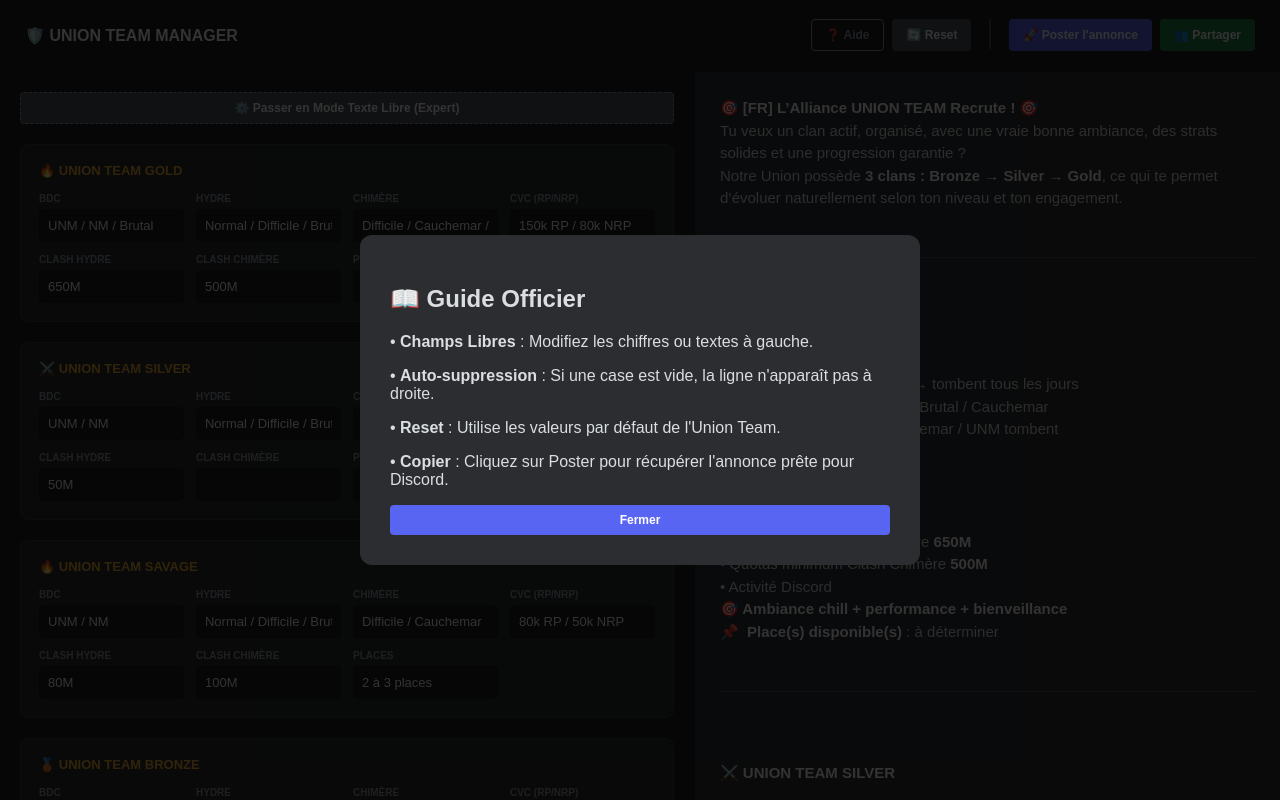
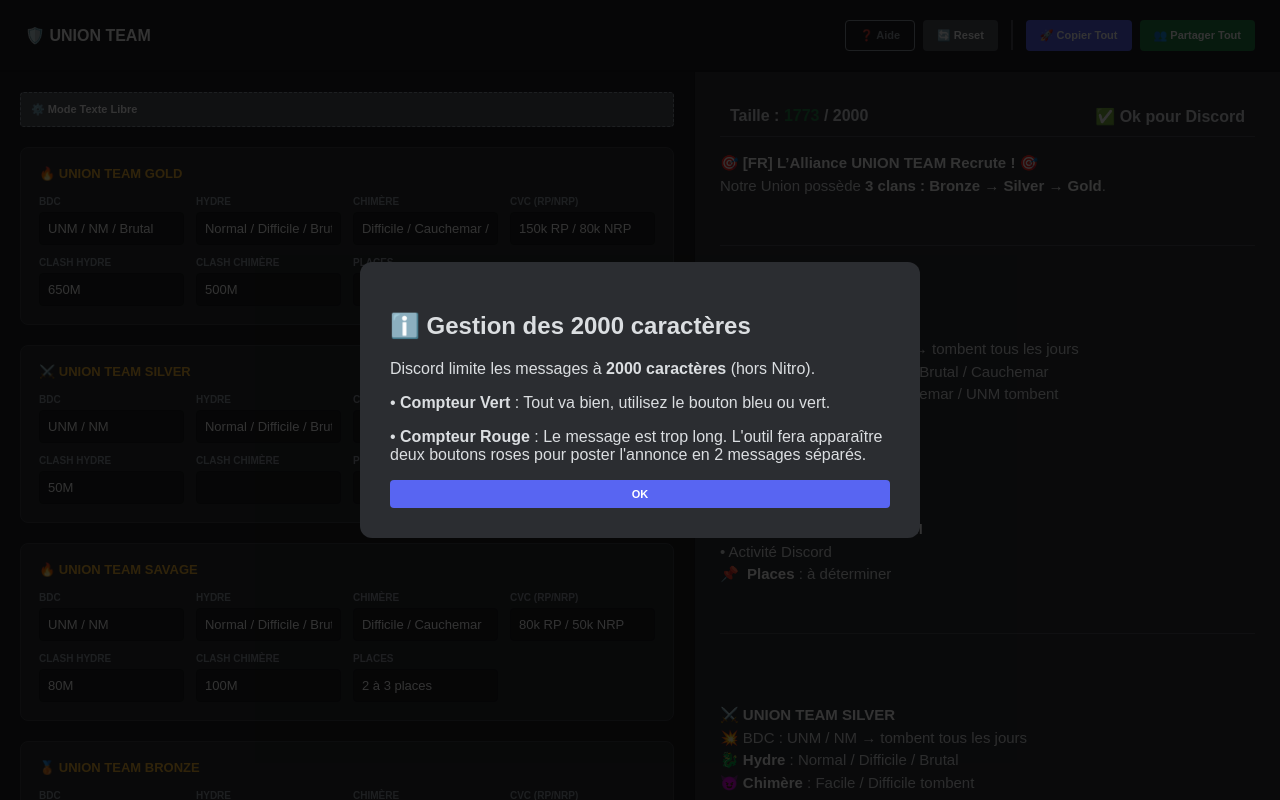
Before and after one commit to Rogue06/rsl-unionteam, a plain HTML site: page index.html in a window 1280 px wide. Both pictures are taken after a click on the button "❓ Aide". Drawn offline with Linux system fonts and the light colour scheme.

Commit message:
Update UNION TEAM Manager interface

````diff
--- a/index.html
+++ b/index.html
@@ -3,12 +3,12 @@
 <head>
     <meta charset="UTF-8">
     <meta name="viewport" content="width=device-width, initial-scale=1.0">
-    <title>UNION TEAM - Dashboard Officiel</title>
+    <title>UNION TEAM - Dashboard Sécurisé</title>
     <style>
         :root {
             --bg-darker: #1e1f22; --bg-main: #2b2d31; --bg-preview: #313338;
             --text-white: #ffffff; --text-main: #dbdee1; --text-muted: #949ba4;
-            --accent-discord: #5865f2; --success-green: #248046; --warning-orange: #f0b232;
+            --accent-discord: #5865f2; --success-green: #248046; --warning-orange: #f0b232; --danger: #f23f43;
         }
 
         body, html { margin: 0; padding: 0; height: 100%; font-family: "gg sans", sans-serif; background-color: var(--bg-main); color: var(--text-main); overflow: hidden; }
@@ -16,9 +16,9 @@
 
         .container { display: flex; height: calc(100% - 70px); }
         .editor-zone { flex: 1.1; background-color: var(--bg-darker); padding: 20px; overflow-y: auto; border-right: 1px solid #1a1b1e; }
-        .preview-zone { flex: 0.9; background-color: var(--bg-preview); padding: 25px; overflow-y: auto; scroll-behavior: smooth; }
+        .preview-zone { flex: 0.9; background-color: var(--bg-preview); padding: 25px; overflow-y: auto; scroll-behavior: smooth; position: relative; }
 
-        .clan-card { background: #2b2d31; border-radius: 8px; padding: 18px; margin-bottom: 20px; border: 1px solid #3f4147; transition: 0.3s; }
+        .clan-card { background: #2b2d31; border-radius: 8px; padding: 18px; margin-bottom: 20px; border: 1px solid #3f4147; }
         .clan-card h3 { margin: 0 0 15px 0; font-size: 13px; color: var(--warning-orange); text-transform: uppercase; }
 
         .grid-inputs { display: grid; grid-template-columns: repeat(auto-fit, minmax(140px, 1fr)); gap: 12px; }
@@ -26,45 +26,53 @@
         label { font-size: 10px; font-weight: 800; color: var(--text-muted); text-transform: uppercase; }
 
         input { background: #1e1f22; border: 1px solid #1a1b1e; border-radius: 4px; padding: 8px; color: white; font-size: 13px; outline: none; }
-        input:focus { border-color: var(--accent-discord); background: #232428; }
+        input:focus { border-color: var(--accent-discord); }
 
         .hl-active { background-color: rgba(240, 178, 50, 0.8) !important; color: black !important; font-weight: bold; border-radius: 3px; padding: 0 2px; }
 
-        .btn-group { display: flex; gap: 8px; }
-        button { padding: 8px 14px; border-radius: 4px; border: none; font-weight: 600; cursor: pointer; font-size: 12px; display: flex; align-items: center; gap: 6px; transition: 0.2s; }
+        .btn-group { display: flex; gap: 8px; flex-wrap: wrap; }
+        button { padding: 8px 14px; border-radius: 4px; border: none; font-weight: 600; cursor: pointer; font-size: 11px; display: flex; align-items: center; gap: 6px; transition: 0.2s; }
         .btn-blue { background-color: var(--accent-discord); color: white; }
         .btn-green { background-color: var(--success-green); color: white; }
         .btn-gray { background: #4f545c; color: white; }
         .btn-outline { background: transparent; border: 1px solid var(--text-muted); color: var(--text-muted); }
-        .btn-toggle { background: #4f545c; color: white; width: 100%; justify-content: center; margin-bottom: 20px; border: 1px dashed #949ba4; }
+        .btn-split { background: #eb459e; color: white; }
 
-        .discord-mockup { font-size: 15px; line-height: 1.5; white-space: pre-wrap; color: #dbdee1; }
+        .char-counter { position: sticky; top: -25px; background: var(--bg-preview); padding: 10px; font-weight: bold; border-bottom: 1px solid #4e5058; margin-bottom: 15px; z-index: 10; display: flex; justify-content: space-between; }
+        .limit-ok { color: var(--success-green); }
+        .limit-bad { color: var(--danger); }
+
+        .discord-mockup { font-size: 15px; line-height: 1.5; white-space: pre-wrap; color: #dbdee1; padding-bottom: 100px; }
         .discord-mockup strong { color: #fff; }
         .discord-mockup hr { border: none; border-top: 1px solid #4e5058; margin: 25px 0; }
 
-        #copy-toast { position: fixed; bottom: 30px; left: 50%; transform: translateX(-50%); background: var(--success-green); color: white; padding: 12px 25px; border-radius: 8px; opacity: 0; transition: 0.4s; font-weight: bold; z-index: 2000; pointer-events: none; }
+        #copy-toast { position: fixed; bottom: 30px; left: 50%; transform: translateX(-50%); background: var(--success-green); color: white; padding: 12px 25px; border-radius: 8px; opacity: 0; transition: 0.4s; z-index: 5000; pointer-events: none; }
         #expertMode { display: none; width: 100%; height: 85%; background: #232428; color: #dcddde; font-family: monospace; padding: 15px; border-radius: 8px; resize: none; border: 1px solid #1a1b1e; }
 
-        #helpModal { position: fixed; inset: 0; background: rgba(0,0,0,0.8); display: none; align-items: center; justify-content: center; z-index: 3000; }
-        .modal-content { background: var(--bg-main); padding: 30px; border-radius: 12px; max-width: 500px; color: var(--text-main); }
+        #helpModal { position: fixed; inset: 0; background: rgba(0,0,0,0.8); display: none; align-items: center; justify-content: center; z-index: 6000; }
+        .modal-content { background: var(--bg-main); padding: 30px; border-radius: 12px; max-width: 500px; }
     </style>
 </head>
 <body>
 
 <header>
-    <div style="font-weight: 800; color: white;">🛡️ UNION TEAM MANAGER</div>
+    <div style="font-weight: 800; color: white;">🛡️ UNION TEAM</div>
     <div class="btn-group">
         <button class="btn-outline" onclick="toggleHelp()">❓ Aide</button>
         <button class="btn-gray" onclick="confirmReset()">🔄 Reset</button>
-        <div style="width: 2px; height: 30px; background: #4e5058; margin: 0 10px;"></div>
-        <button class="btn-blue" onclick="copyAction('pure')">🚀 Poster l'annonce</button>
-        <button class="btn-green" onclick="copyAction('friend')">👥 Partager</button>
+        <div style="width: 2px; height: 30px; background: #4e5058; margin: 0 5px;"></div>
+
+        <button class="btn-blue" id="btn-copy-full" onclick="copyAction('pure')">🚀 Copier Tout</button>
+        <button class="btn-green" id="btn-share-full" onclick="copyAction('friend')">👥 Partager Tout</button>
+
+        <button class="btn-split" id="btn-p1" style="display:none" onclick="copySplit(1)">✂️ Copier P1 (Gold/Silver)</button>
+        <button class="btn-split" id="btn-p2" style="display:none" onclick="copySplit(2)">✂️ Copier P2 (Savage/Bronze)</button>
     </div>
 </header>
 
 <div class="container">
     <div class="editor-zone">
-        <button id="toggleBtn" class="btn-toggle" onclick="toggleMode()">⚙️ Passer en Mode Texte Libre (Expert)</button>
+        <button id="toggleBtn" class="btn-toggle" style="background:#4f545c; color:white; width:100%; padding:10px; margin-bottom:20px; border:1px dashed #949ba4; cursor:pointer;" onclick="toggleMode()">⚙️ Mode Texte Libre</button>
 
         <div id="formMode">
             <div class="clan-card" onfocusin="syncFocus('preview_gold')">
@@ -122,129 +130,145 @@
         <textarea id="expertMode"></textarea>
     </div>
 
-    <div class="preview-zone" id="previewArea">
+    <div class="preview-zone">
+        <div class="char-counter">
+            <span>Taille : <span id="charCount">0</span> / 2000</span>
+            <span id="limitStatus"></span>
+        </div>
         <div id="visualPreview" class="discord-mockup"></div>
     </div>
 </div>
 
 <div id="helpModal">
     <div class="modal-content">
-        <h2>📖 Guide Officier</h2>
-        <p>• <b>Champs Libres</b> : Modifiez les chiffres ou textes à gauche.</p>
-        <p>• <b>Auto-suppression</b> : Si une case est vide, la ligne n'apparaît pas à droite.</p>
-        <p>• <b>Reset</b> : Utilise les valeurs par défaut de l'Union Team.</p>
-        <p>• <b>Copier</b> : Cliquez sur Poster pour récupérer l'annonce prête pour Discord.</p>
-        <button class="btn-blue" onclick="toggleHelp()" style="width:100%; justify-content:center">Fermer</button>
+        <h2>ℹ️ Gestion des 2000 caractères</h2>
+        <p>Discord limite les messages à <b>2000 caractères</b> (hors Nitro).</p>
+        <p>• <b>Compteur Vert</b> : Tout va bien, utilisez le bouton bleu ou vert.</p>
+        <p>• <b>Compteur Rouge</b> : Le message est trop long. L'outil fera apparaître deux boutons roses pour poster l'annonce en 2 messages séparés.</p>
+        <button class="btn-blue" onclick="toggleHelp()" style="width:100%; justify-content:center">OK</button>
     </div>
 </div>
 
-<div id="copy-toast">Copié dans le presse-papier !</div>
+<div id="copy-toast">Copié !</div>
 
 <script>
 let currentMode = "form";
 let activeFieldId = null;
 
-const clanData = [
-    { id: 'g', name: 'GOLD', emoji: ':fire:' },
-    { id: 's', name: 'SILVER', emoji: ':crossed_swords:' },
-    { id: 'sv', name: 'SAVAGE', emoji: ':fire:' },
-    { id: 'b', name: 'BRONZE', emoji: ':third_place:' }
-];
-
 function build() {
     if(currentMode !== "form") return;
+    const raw = generateContent(false);
+    document.getElementById('expertMode').value = raw;
 
-    let fullText = `:dart: **[FR] L’Alliance UNION TEAM Recrute !** :dart:\nTu veux un clan actif, organisé, avec une vraie bonne ambiance, des strats solides et une progression garantie ?\nNotre Union possède **3 clans : Bronze → Silver → Gold**, ce qui te permet d’évoluer naturellement selon ton niveau et ton engagement.\n\n`;
+    // Check limit
+    const len = raw.length;
+    const countEl = document.getElementById('charCount');
+    const statusEl = document.getElementById('limitStatus');
+    countEl.innerText = len;
 
-    clanData.forEach(c => {
-        const fields = {
-            bdc: getVal(c.id+'_bdc'),
-            hy: getVal(c.id+'_hy'),
-            ch: getVal(c.id+'_ch'),
-            cvc: getVal(c.id+'_cvc'),
-            chy: getVal(c.id+'_chy'),
-            cch: getVal(c.id+'_cch'),
-            pl: getVal(c.id+'_pl')
-        };
+    if(len > 2000) {
+        countEl.className = 'limit-bad';
+        statusEl.innerHTML = "⚠️ Trop long pour Nitro !";
+        document.getElementById('btn-p1').style.display = 'flex';
+        document.getElementById('btn-p2').style.display = 'flex';
+    } else {
+        countEl.className = 'limit-ok';
+        statusEl.innerHTML = "✅ Ok pour Discord";
+        document.getElementById('btn-p1').style.display = 'none';
+        document.getElementById('btn-p2').style.display = 'none';
+    }
 
-        fullText += `⸻\n\n${c.emoji}** UNION TEAM ${c.name} **\n\n`;
-        if(fields.bdc) fullText += `:boom: BDC : ${fields.bdc} → tombent tous les jours\n`;
-        if(fields.hy)  fullText += `:dragon: **Hydre** : ${fields.hy}\n`;
-        if(fields.ch)  fullText += `:smiling_imp: **Chimère** : ${fields.ch} tombent\n`;
+    renderPreview(generateContent(true));
+}
 
-        fullText += `\n:heavy_check_mark: **Exigences :**\n`;
-        if(c.name !== 'BRONZE') fullText += `• Frapper **BDC UNM**\n`;
-        if(fields.cvc) fullText += `• **${fields.cvc}** en CvC\n`;
-        if(fields.chy) fullText += `• Quotas minimum Clash Hydre **${fields.chy}**\n`;
-        if(fields.cch) fullText += `• Quotas minimum Clash Chimère **${fields.cch}**\n`;
+function generateContent(isHtml) {
+    const clans = [
+        { id: 'g', name: 'GOLD', emoji: ':fire:' },
+        { id: 's', name: 'SILVER', emoji: ':crossed_swords:' },
+        { id: 'sv', name: 'SAVAGE', emoji: ':fire:' },
+        { id: 'b', name: 'BRONZE', emoji: ':third_place:' }
+    ];
 
-        fullText += c.name === 'BRONZE' ? `• Motivation pour monter vers **Silver**, puis **Gold**\n` : `• Activité Discord\n:dart:** Ambiance chill + performance + bienveillance**\n`;
-        if(fields.pl)  fullText += `:pushpin: ** Place(s) disponible(s) **: ${fields.pl}\n\n`;
+    let t = `:dart: **[FR] L’Alliance UNION TEAM Recrute !** :dart:\nNotre Union possède **3 clans : Bronze → Silver → Gold**.\n\n`;
+
+    clans.forEach((c, idx) => {
+        const bdc = getVal(c.id+'_bdc', isHtml);
+        const hy = getVal(c.id+'_hy', isHtml);
+        const ch = getVal(c.id+'_ch', isHtml);
+        const cvc = getVal(c.id+'_cvc', isHtml);
+        const chy = getVal(c.id+'_chy', isHtml);
+        const cch = getVal(c.id+'_cch', isHtml);
+        const pl = getVal(c.id+'_pl', isHtml);
+
+        if(idx === 2) t += "%%%SPLIT%%%"; // Marqueur pour diviser en deux parties
+
+        t += `⸻\n\n${c.emoji}** UNION TEAM ${c.name} **\n`;
+        if(bdc) t += `:boom: BDC : ${bdc} → tombent tous les jours\n`;
+        if(hy)  t += `:dragon: **Hydre** : ${hy}\n`;
+        if(ch)  t += `:smiling_imp: **Chimère** : ${ch} tombent\n`;
+        t += `\n:heavy_check_mark: **Exigences :**\n`;
+        if(c.id !== 'b') t += `• Frapper **BDC UNM**\n`;
+        if(cvc) t += `• **${cvc}** en CvC\n`;
+        if(chy) t += `• Quotas Clash Hydre **${chy}**\n`;
+        if(cch) t += `• Quotas Clash Chimère **${cch}**\n`;
+        t += c.id === 'b' ? `• Motivation Evolution\n` : `• Activité Discord\n`;
+        if(pl)  t += `:pushpin: ** Places **: ${pl}\n\n`;
     });
 
-    fullText += `⸻\n\n:gift: **Pourquoi nous rejoindre ?**\n:heavy_check_mark: Une** communauté soudée**, mature et engagée\n:heavy_check_mark: Des **strats partagées** en permanence\n:heavy_check_mark: Un **Discord actif**\n:heavy_check_mark: Une vraie progression **de Bronze jusqu’à Gold**\n\n⸻\n\n:envelope_with_arrow:** Intéressé(e) ?**\nMP direct pour candidater.\nOn a hâte de t’accueillir dans l’Union Team :muscle:`;
-
-    document.getElementById('expertMode').value = fullText;
-    renderPreview();
+    t += `⸻\n:gift: **Pourquoi nous rejoindre ?**\n:heavy_check_mark: Communauté soudée\n:heavy_check_mark: Strats partagées\n:heavy_check_mark: Discord actif\n\n:envelope_with_arrow: **MP pour postuler !** :muscle:`;
+    return isHtml ? t.replace("%%%SPLIT%%%", "") : t;
 }
 
-function getVal(id) {
-    const el = document.getElementById(id);
-    if(!el) return null;
-    const val = el.value.trim();
+function getVal(id, isHtml) {
+    const val = document.getElementById(id).value.trim();
     if(!val) return null;
-    return id === activeFieldId ? `<span class="hl-active">${val}</span>` : val;
+    return (isHtml && id === activeFieldId) ? `<span class="hl-active">${val}</span>` : val;
 }
 
-function renderPreview() {
-    let content = document.getElementById('expertMode').value;
+function copySplit(part) {
+    const fullText = document.getElementById('expertMode').value;
+    const parts = fullText.split("%%%SPLIT%%%");
+    let textToCopy = (part === 1) ? parts[0] : parts[1];
+
+    // On nettoie les tags et on ajoute un petit header pour la P2
+    if(part === 2) textToCopy = "*(Suite de l'annonce)*\n" + textToCopy;
+
+    navigator.clipboard.writeText(textToCopy);
+    showToast(`Partie ${part} copiée !`);
+}
+
+function renderPreview(content) {
     const emojiMap = { ":dart:":"🎯", ":fire:":"🔥", ":boom:":"💥", ":dragon:":"🐉", ":smiling_imp:":"😈", ":heavy_check_mark:":"✔️", ":pushpin:":"📌", ":crossed_swords:":"⚔️", ":third_place:":"🥉", ":punch:":"👊", ":gift:":"🎁", ":envelope_with_arrow:":"📩", ":muscle:":"💪" };
-
     let html = content.replace(/\*\*(.*?)\*\*/g, '<strong>$1</strong>').replace(/⸻/g, '<hr>');
-    html = html.replace("UNION TEAM GOLD", '<span id="preview_gold">UNION TEAM GOLD</span>');
-    html = html.replace("UNION TEAM SILVER", '<span id="preview_silver">UNION TEAM SILVER</span>');
-    html = html.replace("UNION TEAM SAVAGE", '<span id="preview_savage">UNION TEAM SAVAGE</span>');
-    html = html.replace("UNION TEAM BRONZE", '<span id="preview_bronze">UNION TEAM BRONZE</span>');
-
+    html = html.replace("UNION TEAM GOLD", '<span id="preview_gold">UNION TEAM GOLD</span>')
+               .replace("UNION TEAM SILVER", '<span id="preview_silver">UNION TEAM SILVER</span>')
+               .replace("UNION TEAM SAVAGE", '<span id="preview_savage">UNION TEAM SAVAGE</span>')
+               .replace("UNION TEAM BRONZE", '<span id="preview_bronze">UNION TEAM BRONZE</span>');
     for (const [code, icon] of Object.entries(emojiMap)) { html = html.split(code).join(icon); }
     document.getElementById('visualPreview').innerHTML = html;
 }
 
 function syncFocus(id) { document.getElementById(id)?.scrollIntoView({ behavior: 'smooth', block: 'center' }); }
-
-function confirmReset() {
-    if(confirm("Réinitialiser tous les champs avec les valeurs par défaut ?")) {
-        applyDefaults();
-    }
-}
-
-function applyDefaults() {
-    document.querySelectorAll('input').forEach(i => {
-        i.value = i.getAttribute('data-base') || "";
-    });
-    build();
-}
+function confirmReset() { if(confirm("Réinitialiser ?")) { applyDefaults(); } }
+function applyDefaults() { document.querySelectorAll('input').forEach(i => { i.value = i.getAttribute('data-base') || ""; }); build(); }
+function toggleHelp() { const m = document.getElementById('helpModal'); m.style.display = m.style.display === 'flex' ? 'none' : 'flex'; }
 
 function toggleMode() {
     const f = document.getElementById('formMode'), e = document.getElementById('expertMode'), b = document.getElementById('toggleBtn');
-    if(currentMode === "form") {
-        f.style.display = "none"; e.style.display = "block";
-        b.innerText = "📝 Revenir au Formulaire"; currentMode = "expert";
-    } else {
-        f.style.display = "block"; e.style.display = "none";
-        b.innerText = "⚙️ Mode Texte Libre"; currentMode = "form"; build();
-    }
+    if(currentMode === "form") { f.style.display = "none"; e.style.display = "block"; b.innerText = "📝 Formulaire"; currentMode = "expert"; }
+    else { f.style.display = "block"; e.style.display = "none"; b.innerText = "⚙️ Texte Libre"; currentMode = "form"; build(); }
 }
 
 function copyAction(type) {
-    let text = document.getElementById('expertMode').value.replace(/<span.*?>(.*?)<\/span>/g, "$1");
+    let text = document.getElementById('expertMode').value.replace("%%%SPLIT%%%", "");
     if(type === 'friend') text = "```js\n" + text + "\n```";
     navigator.clipboard.writeText(text);
-    const t = document.getElementById('copy-toast'); t.style.opacity = '1'; setTimeout(() => t.style.opacity = '0', 2000);
+    showToast("Annonce complète copiée !");
 }
 
-function toggleHelp() {
-    const m = document.getElementById('helpModal'); m.style.display = m.style.display === 'flex' ? 'none' : 'flex';
+function showToast(txt) {
+    const t = document.getElementById('copy-toast'); t.innerText = txt; t.style.opacity = '1';
+    setTimeout(() => t.style.opacity = '0', 2000);
 }
 
 document.querySelectorAll('input').forEach(input => {
@@ -253,8 +277,7 @@
     input.addEventListener('blur', () => { activeFieldId = null; build(); });
 });
 
-// INITIALISATION SANS ALERTE
-window.onload = () => { applyDefaults(); };
+window.onload = applyDefaults;
 </script>
 </body>
 </html>
````
